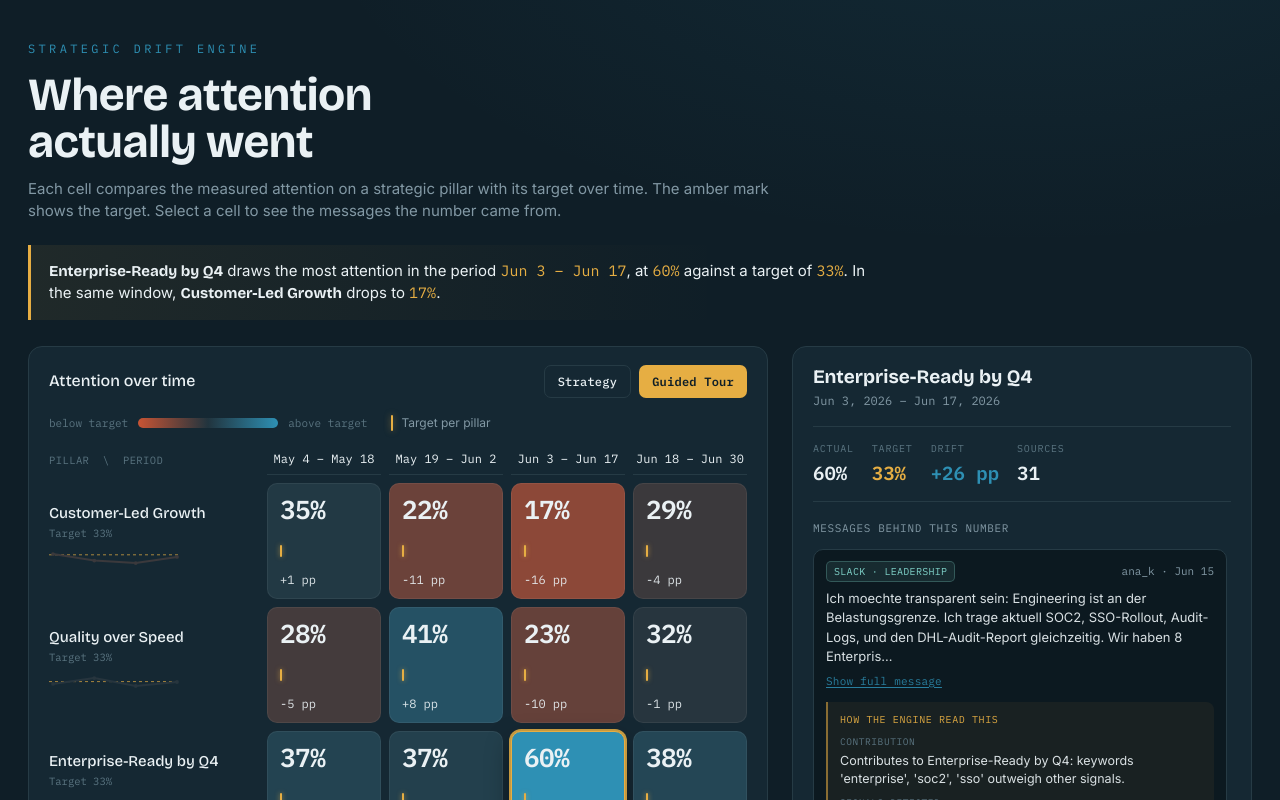
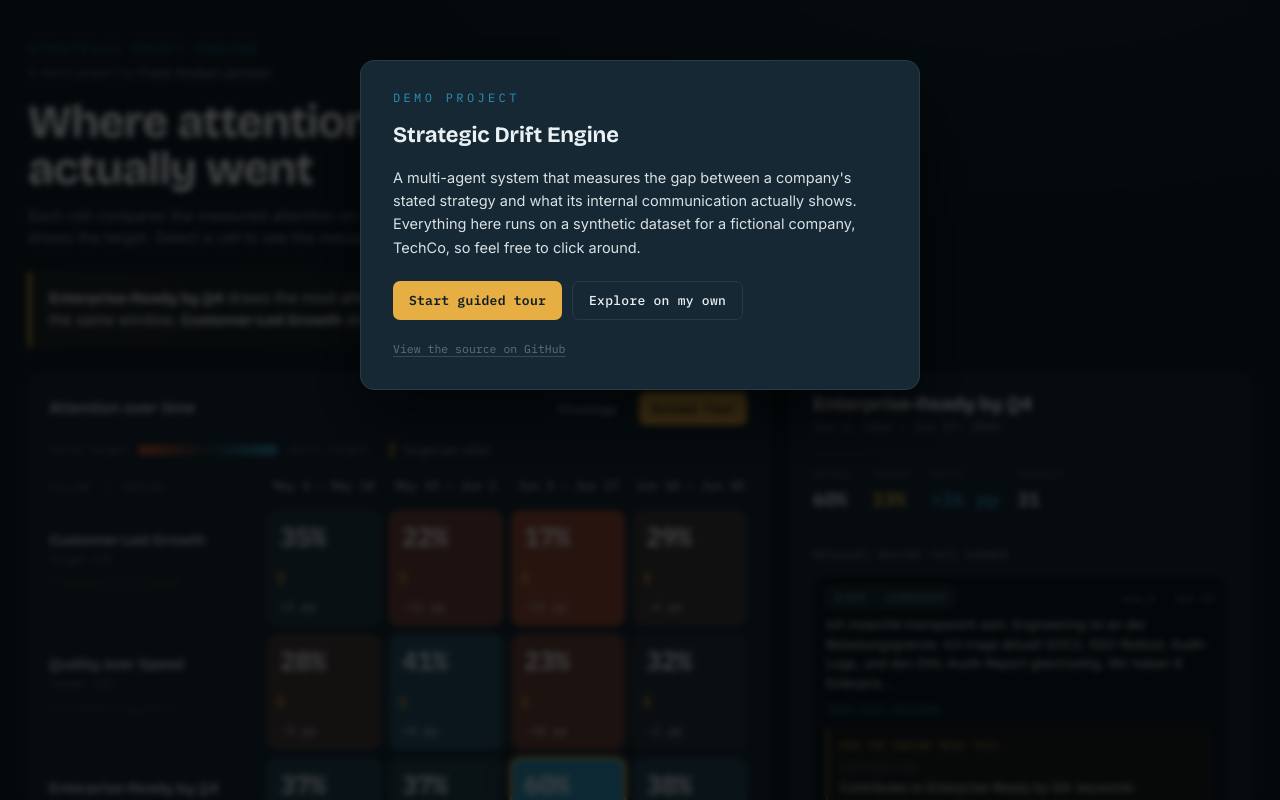
Before and after one commit to frankknebeljanssen-create/strategic-drift-engine, a plain HTML site: page docs/index.html in a window 1280 px wide. Shown: the top 800 px of the page. Drawn offline with nearby package versions, Linux system fonts and the light colour scheme.

Commit message:
feat(frontend): Willkommens-Overlay, erweiterte Tour und Autoren-Hinweis fuer Erstbesucher
Co-Authored-By: Claude Opus 4.7 <noreply@anthropic.com>

```diff
--- a/docs/index.html
+++ b/docs/index.html
@@ -27,6 +27,9 @@ body{
 
 .eyebrow{font-family:var(--mono); font-size:12px; letter-spacing:.28em;
   text-transform:uppercase; color:var(--teal); margin-bottom:14px}
+.byline{font-size:12.5px; color:var(--faint); margin:-8px 0 16px}
+.byline a{color:var(--muted); text-decoration:none; border-bottom:1px solid rgba(130,152,164,.35)}
+.byline a:hover{color:var(--ink); border-bottom-color:var(--amber)}
 h1{font-family:var(--disp); font-weight:700; font-size:clamp(28px,4.4vw,46px);
   line-height:1.02; letter-spacing:-.01em; margin:0 0 12px; max-width:16ch}
 .sub{color:var(--muted); font-size:15px; max-width:82ch; margin:0}
@@ -88,6 +91,16 @@ h1{font-family:var(--disp); font-weight:700; font-size:clamp(28px,4.4vw,46px);
 .p-card-p{font-size:13px; line-height:1.5; color:var(--ink); opacity:.92}
 .p-card ul{margin:4px 0 0; padding-left:16px}
 .p-card li{font-size:12.5px; color:var(--ink); opacity:.88; margin:2px 0; line-height:1.45}
+
+.welcome-panel{max-width:560px}
+.welcome-panel .eyebrow{margin-bottom:12px}
+.welcome-panel .modal-title{margin-bottom:14px}
+.welcome-text{font-size:14.5px; line-height:1.6; color:var(--ink); opacity:.92; margin:0 0 22px}
+.welcome-actions{display:flex; gap:10px; flex-wrap:wrap}
+.welcome-actions .tour-btn,.welcome-actions .ghost-btn{padding:10px 16px; font-size:13px}
+.welcome-foot{margin-top:20px; font-family:var(--mono); font-size:11.5px}
+.welcome-foot a{color:var(--faint); text-decoration:none; border-bottom:1px solid rgba(130,152,164,.3)}
+.welcome-foot a:hover{color:var(--teal); border-bottom-color:var(--teal)}
 
 .legend{display:flex; flex-wrap:wrap; align-items:center; gap:14px 24px; margin-bottom:18px}
 .scale{display:flex; align-items:center; gap:10px}
@@ -213,6 +226,7 @@ footer .note{color:var(--faint); opacity:.85}
 <div class="wrap">
   <header>
     <div class="eyebrow">Strategic Drift Engine</div>
+    <div class="byline">A demo project by <a href="https://github.com/frankknebeljanssen-create/strategic-drift-engine" target="_blank" rel="noopener">Frank Knebel-Janssen</a></div>
     <h1>Where attention actually went</h1>
     <p class="sub">Each cell compares the measured attention on a strategic pillar with its target over time. The amber mark shows the target. Select a cell to see the messages the number came from.</p>
     <div class="reading" id="reading"></div>
@@ -258,6 +272,19 @@ footer .note{color:var(--faint); opacity:.85}
     <button class="modal-close" id="strategyClose" aria-label="Close">×</button>
     <h2 class="modal-title" id="strategyTitle">Strategy briefing</h2>
     <div id="strategyBody"></div>
+  </div>
+</div>
+
+<div class="modal-overlay" id="welcomeModal" role="dialog" aria-modal="true" aria-labelledby="welcomeTitle">
+  <div class="modal-panel welcome-panel">
+    <div class="eyebrow">Demo Project</div>
+    <h2 class="modal-title" id="welcomeTitle">Strategic Drift Engine</h2>
+    <p class="welcome-text">A multi-agent system that measures the gap between a company's stated strategy and what its internal communication actually shows. Everything here runs on a synthetic dataset for a fictional company, TechCo, so feel free to click around.</p>
+    <div class="welcome-actions">
+      <button class="tour-btn" id="welcomeTour">Start guided tour</button>
+      <button class="ghost-btn" id="welcomeExplore">Explore on my own</button>
+    </div>
+    <div class="welcome-foot"><a href="https://github.com/frankknebeljanssen-create/strategic-drift-engine" target="_blank" rel="noopener">View the source on GitHub</a></div>
   </div>
 </div>
 
@@ -468,6 +495,8 @@ function buildTour(){
   const steps=[]; const lastW=windows.length-1;
   const w0 = pillars.map(p=>cellMap["0:"+p.key]);
   const near0 = w0.reduce((a,b)=>Math.abs(a.drift)<Math.abs(b.drift)?a:b);
+  steps.push({wi:0, pkey:near0.pillar_key, title:"What you're looking at",
+    text:"TechCo's leadership defined three strategic pillars in a one-page brief. The heat map shows how much real attention each pillar got, week by week, against that target. Click Strategy at the top anytime to see the original brief."});
   steps.push({wi:0, pkey:near0.pillar_key, title:"Baseline",
     text:"In the first window, the pillars stay close to their targets. "+pillarTitle(near0.pillar_key)+" hits its target almost exactly."});
   const peak = DATA.cells.reduce((a,b)=>Math.abs(a.drift)>Math.abs(b.drift)?a:b);
@@ -484,6 +513,8 @@ function buildTour(){
   const spread = Math.round(Math.max(...wl.map(c=>Math.abs(c.drift)))*100);
   steps.push({wi:lastW, pkey:nearL.pillar_key, title:"By the end",
     text:"In the final window, the pillars converge again. The largest remaining deviation is "+spread+" percentage points."});
+  steps.push({wi:peak.window_index, pkey:peak.pillar_key, title:"How to check any number",
+    text:"Click any cell, then click a message and expand it. The panel below shows exactly which words the engine picked up on, and whether they support or work against a pillar. That's the full trail from claim to evidence."});
   return steps;
 }
 
@@ -567,9 +598,21 @@ document.getElementById("strategyModal").addEventListener("click", e=>{
 });
 document.addEventListener("keydown", e=>{
   if(e.key==="Escape"){
-    if(tour.active) endTour();
+    if(!document.getElementById("welcomeModal").hidden) closeWelcome();
+    else if(tour.active) endTour();
     else if(!document.getElementById("strategyModal").hidden) closeStrategy();
   }
+});
+
+// Willkommens-Overlay: erscheint bei jedem Laden (kein localStorage).
+function closeWelcome(){
+  document.getElementById("welcomeModal").hidden = true;
+  document.body.style.overflow = "";
+}
+document.getElementById("welcomeExplore").addEventListener("click", closeWelcome);
+document.getElementById("welcomeTour").addEventListener("click", ()=>{ closeWelcome(); startTour(); });
+document.getElementById("welcomeModal").addEventListener("click", e=>{
+  if(e.target.id==="welcomeModal") closeWelcome();
 });
 
 function renderFoot(){
@@ -584,6 +627,8 @@ renderGrid(); renderReading(); renderFoot();
 (function(){
   const best = DATA.cells.reduce((a,b)=>Math.abs(a.drift)>Math.abs(b.drift)?a:b);
   select(best.window_index, best.pillar_key);
+  // Welcome-Overlay ist beim Laden offen -> Body-Scroll sperren.
+  if(!document.getElementById("welcomeModal").hidden) document.body.style.overflow = "hidden";
 })();
 </script>
 </body>
```
Also changed, not shown: 1 other file.
